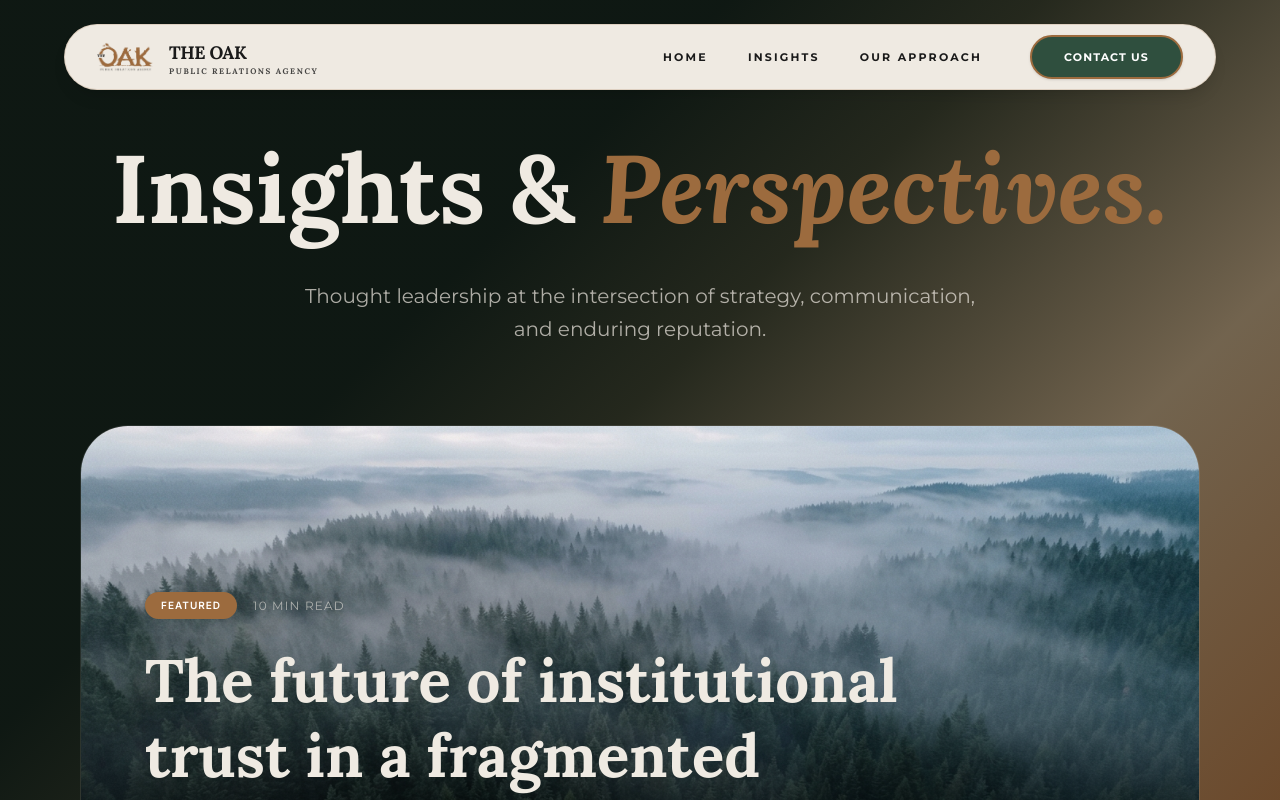
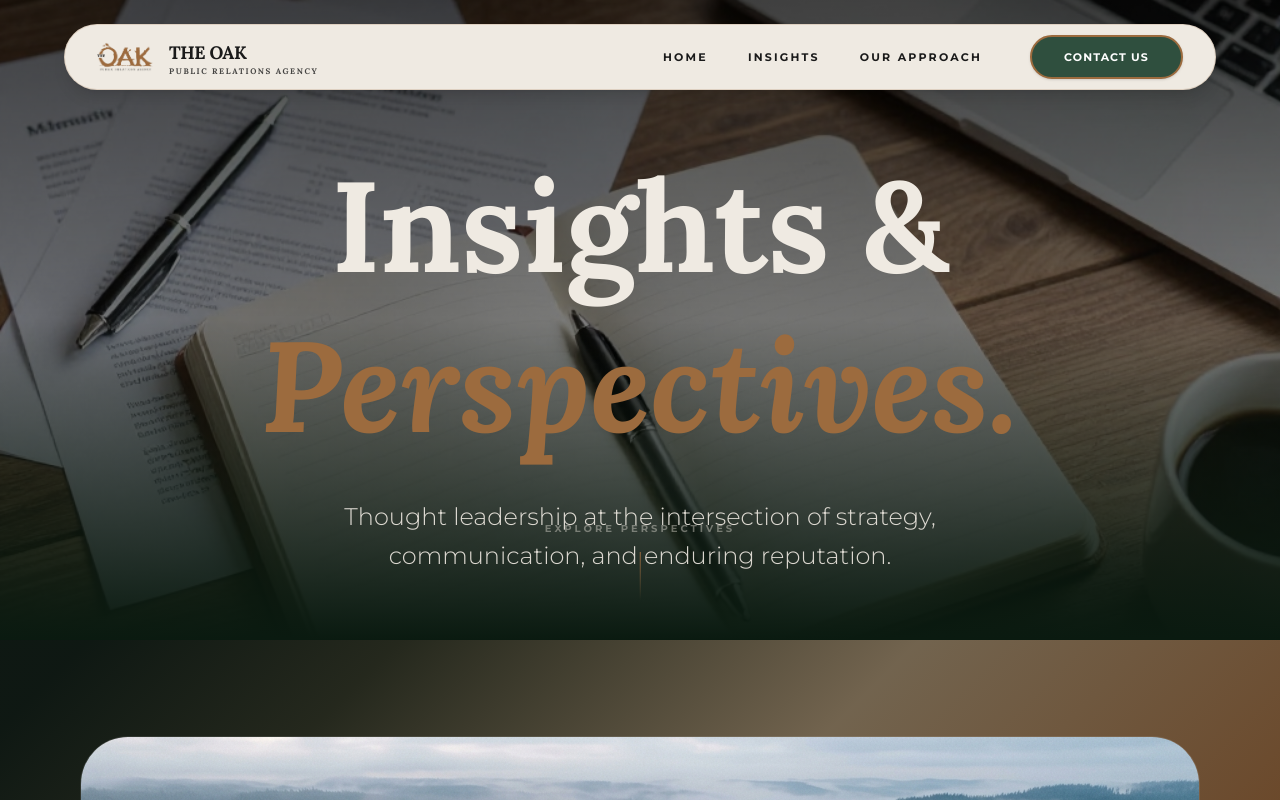
Before and after one commit to xynydomega/The-Oak-Public-Relations-Agency, a React (Vite) app: page /insights in a window 1280 px wide. Shown: the top 800 px of the page. Built offline with nearby package versions, Linux system fonts and the light colour scheme; a web font is replaced by a local one.

Commit message:
completed the insight page

```diff
--- a/src/pages/Insights.tsx
+++ b/src/pages/Insights.tsx
@@ -1,6 +1,7 @@
 import { motion } from "motion/react";
 import { ArrowRight, BookOpen, MessageSquare, TrendingUp, Sparkles, Share2 } from "lucide-react";
 import { Insights as InsightsSection } from "../components/Insights";
+import insightHeroImg from "../assets/images/Insight hero.png";
 import deskImg from "../assets/images/insight_desk_book_1783358144019.jpg";
 import leavesImg from "../assets/images/insight_oak_leaves_1783358154623.jpg";
 import forestImg from "../assets/images/insight_misty_forest_1783358165144.jpg";
@@ -15,25 +16,48 @@ export const Insights = () => {
   ];
 
   return (
-    <div className="pt-24 lg:pt-32 pb-20">
-      {/* Hero Section */}
-      <section className="px-6 lg:px-20 mb-24">
-        <div className="max-w-7xl mx-auto">
+    <div className="pb-20">
+      {/* Hero Section with Background Image */}
+      <section className="relative h-[80vh] min-h-[600px] flex items-center justify-center overflow-hidden mb-24">
+        <div className="absolute inset-0 z-0">
+          <img
+            src={insightHeroImg}
+            alt="Insights & Perspectives"
+            className="w-full h-full object-cover grayscale-[0.2] brightness-50"
+          />
+          <div className="absolute inset-0 bg-gradient-to-b from-black/40 via-transparent to-[#0A1A10]" />
+        </div>
+
+        <div className="relative z-10 px-6 lg:px-20 text-center max-w-7xl mx-auto pt-20">
           <motion.div
-            initial={{ opacity: 0, y: 20 }}
+            initial={{ opacity: 0, y: 30 }}
             animate={{ opacity: 1, y: 0 }}
-            transition={{ duration: 0.8 }}
-            className="text-center mb-20"
+            transition={{ duration: 1, ease: "easeOut" }}
           >
-            <h1 className="text-5xl lg:text-8xl font-lora font-bold text-[#EFEAE2] mb-8 leading-tight">
+            <h1 className="text-5xl lg:text-9xl font-lora font-bold text-[#EFEAE2] mb-8 leading-tight">
               Insights & <span className="italic text-[#9C6B3E]">Perspectives.</span>
             </h1>
-            <p className="text-lg lg:text-xl text-[#EFEAE2]/70 font-montserrat max-w-2xl mx-auto leading-relaxed">
+            <p className="text-lg lg:text-2xl text-[#EFEAE2]/90 font-montserrat max-w-3xl mx-auto leading-relaxed font-light">
               Thought leadership at the intersection of strategy, communication, and enduring reputation.
             </p>
           </motion.div>
+        </div>
 
-          {/* Featured Article */}
+        {/* Scroll Indicator */}
+        <motion.div
+          initial={{ opacity: 0 }}
+          animate={{ opacity: 1 }}
+          transition={{ delay: 1.5, duration: 1 }}
+          className="absolute bottom-10 left-1/2 -translate-x-1/2 flex flex-col items-center gap-4"
+        >
+          <span className="text-[10px] font-bold tracking-[0.3em] uppercase text-[#EFEAE2]/40 font-montserrat">Explore Perspectives</span>
+          <div className="w-px h-12 bg-gradient-to-b from-[#9C6B3E] to-transparent" />
+        </motion.div>
+      </section>
+
+      <div className="max-w-7xl mx-auto">
+        {/* Featured Article */}
+        <section className="px-6 lg:px-20 mb-24">
           <motion.div
             initial={{ opacity: 0, scale: 0.98 }}
             animate={{ opacity: 1, scale: 1 }}
@@ -62,10 +86,9 @@ export const Insights = () => {
               </div>
             </div>
           </motion.div>
-        </div>
-      </section>
+        </section>
 
-      {/* Categories & Filter */}
+        {/* Categories & Filter */}
       <section className="px-6 lg:px-20 mb-20">
         <div className="max-w-7xl mx-auto flex flex-wrap gap-4 justify-center">
           {categories.map((cat) => (
@@ -174,5 +197,6 @@ export const Insights = () => {
         </div>
       </section>
     </div>
-  );
+  </div>
+);
 };
```
Also changed, not shown: src/assets/images/Insight hero.png (added).
